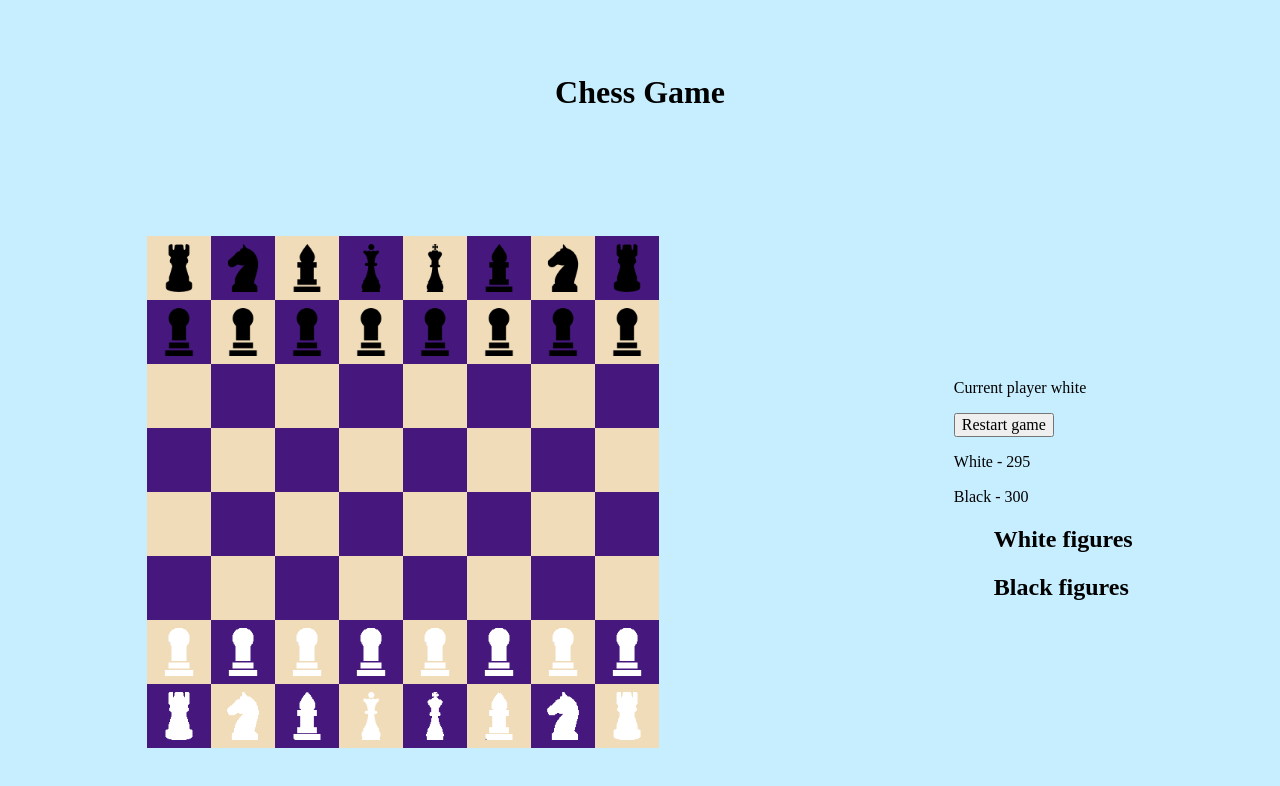
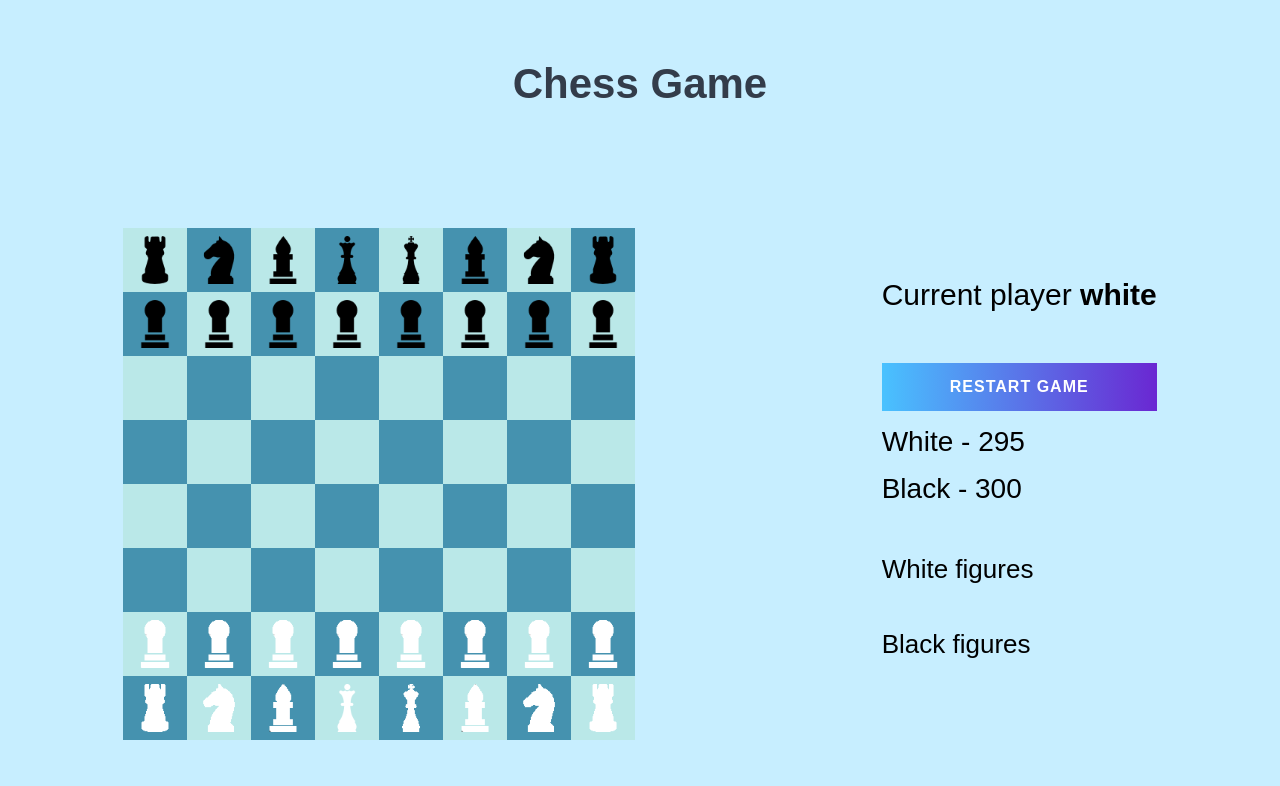
Before and after one commit to IVKrylova/chess, a React (Create React App) app: page / in a window 1280 px wide. Shown: the top 786 px of the page. Built offline with nearby package versions, Linux system fonts and the light colour scheme.

Commit message:
style: add css styles

```diff
--- a/src/components/App/App.css
+++ b/src/components/App/App.css
@@ -8,10 +8,14 @@
     'title title'
     'board state';
   background-color: #C7EEFF;
+  font-family: sans-serif, Arial, Helvetica;
 }
 
 .main-title {
   grid-area: title;
+  color: #333C4A;
+  margin: 0;
+  font-size: 42px;
 }
 
 .game-state {
--- a/src/components/Cell/Cell.css
+++ b/src/components/Cell/Cell.css
@@ -7,19 +7,19 @@
 }
 
 .cell_black {
-  background-color: rgb(70, 24, 126);
+  background-color: #4592AF;
 }
 
 .cell_white {
-  background-color: rgb(241, 220, 185);
+  background-color: #BAE8E8
 }
 
 .cell_selected {
-  background-color: rgb(225, 145, 26);
+  background-color: #2185D5;
 }
 
 .cell_available {
-  background-color: rgb(20, 230, 52);
+  background-color: #388186;
 }
 
 .cell__figure {
@@ -32,5 +32,5 @@
   width: 12px;
   height: 12px;
   border-radius: 50%;
-  background-color: rgb(20, 230, 52);
+  background-color: #388186;
 }
--- a/src/components/GameState/GameState.css
+++ b/src/components/GameState/GameState.css
@@ -0,0 +1,23 @@
+.game-state {
+  display: grid;
+  grid-template-columns: 1fr;
+  row-gap: 50px;
+}
+
+.current-player {
+  margin: 0;
+  font-size: 30px;
+}
+
+.current-player__player {
+  font-weight: bold;
+}
+
+.block-lost-figures {
+  padding: 0;
+  list-style-type: none;
+  display: grid;
+  grid-template-columns: 1fr;
+  margin: 0;
+  row-gap: 15px;
+}
--- a/src/components/GameState/GameState.tsx
+++ b/src/components/GameState/GameState.tsx
@@ -14,7 +14,9 @@ interface GameStateProps {
 const GameState: FC<GameStateProps> = ({ currentPlayer, restart, board }) => {
   return (
     <section className='game-state'>
-      <p className='current-player'>Current player {currentPlayer?.color}</p>
+      <p className='current-player'>
+        Current player <span className='current-player__player'>{currentPlayer?.color}</span>
+      </p>
       <Timer
         restart={restart}
         currentPlayer={currentPlayer}
--- a/src/components/LostFigures/LostFigures.css
+++ b/src/components/LostFigures/LostFigures.css
@@ -0,0 +1,39 @@
+.lost-figures {
+  display: grid;
+  grid-template-columns: 1fr;
+  row-gap: 30px;
+}
+
+.lost-figures__title {
+  margin: 0;
+  padding: 0;
+  font-weight: 400;
+  font-size: 26px;
+}
+
+.lost-figures__list {
+  margin: 0;
+  padding: 0;
+  list-style-type: none;
+  display: grid;
+  grid-template-columns: repeat(4, 1fr);
+  column-gap: 10px;
+  row-gap: 10px;
+}
+
+.lost-figure {
+  display: grid;
+  justify-items: center;
+  row-gap: 10px;
+}
+
+.lost-figure__name {
+  margin: 0;
+  font-size: 18px;
+}
+
+.lost-figure__img {
+  width: 63px;
+  height: 63px;
+  display: block;
+}
--- a/src/components/LostFigures/LostFigures.tsx
+++ b/src/components/LostFigures/LostFigures.tsx
@@ -9,7 +9,7 @@ interface LostFiguresProps {
 
 const LostFigures: FC<LostFiguresProps> = ({ title, figures }) => {
   return (
-    <div className='lost-figures'>
+    <li className='lost-figures'>
       <h2 className='lost-figures__title'>{title}</h2>
       <ul className='lost-figures__list'>
         {figures.map(figure => {
@@ -21,7 +21,7 @@ const LostFigures: FC<LostFiguresProps> = ({ title, figures }) => {
           );
         })}
       </ul>
-    </div>
+    </li>
   );
 }
 
--- a/src/components/Timer/Timer.css
+++ b/src/components/Timer/Timer.css
@@ -0,0 +1,46 @@
+.timer {
+  display: grid;
+  grid-template-columns: 1fr;
+}
+
+.timer__player {
+  margin: 15px 0 0;
+  font-size: 28px;
+}
+
+.button-restart {
+  margin: 0;
+  padding: 15px 34px;
+  overflow: hidden;
+  color: white;
+  letter-spacing: 1px;
+  text-transform: uppercase;
+  font-weight: 600;
+  border-width: 0;
+  transform: matrix3d(1, 0, 0, 0, 0, 1, 0, 0, 0, 0, 1, 0, 0, 0, 0, 1);
+  outline: none;
+  cursor: pointer;
+  background: linear-gradient(90deg, #49c2ff, #6a27d2);
+}
+
+.button-restart:before, .button-restart:after {
+  content: '';
+  position: absolute;
+  z-index: -1;
+  width: 100%;
+  height: 100%;
+  left: -110%;
+  top: 0;
+  opacity: 0.1;
+  background: #000;
+  transform: skewX(25deg);
+  transition: .5s ease;
+  font-size: 16px;
+}
+.button-restart:hover:before {
+  left: -10%;
+  transition: .3s ease;
+}
+.button-restart:hover:after {
+  left: -20%;
+}
```
